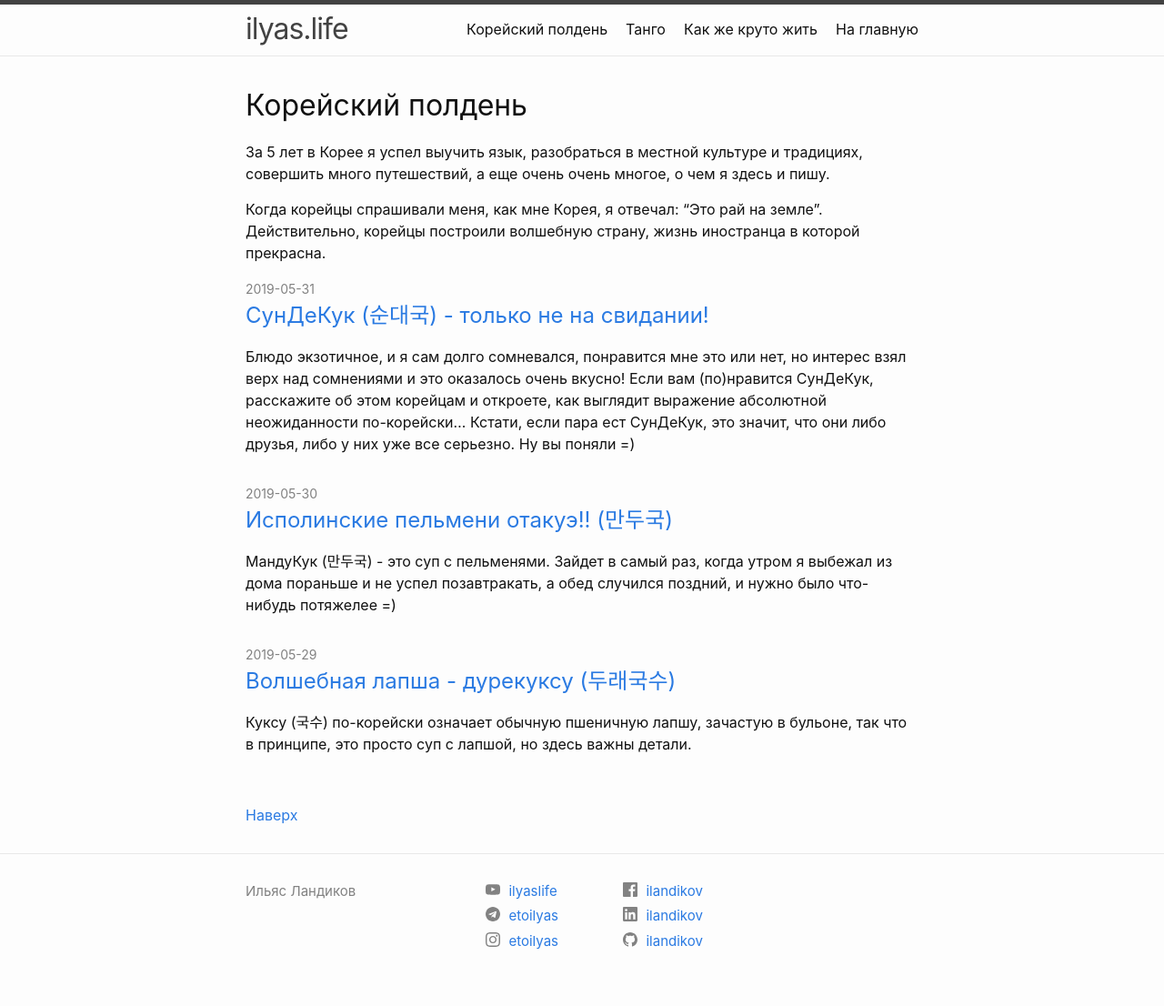
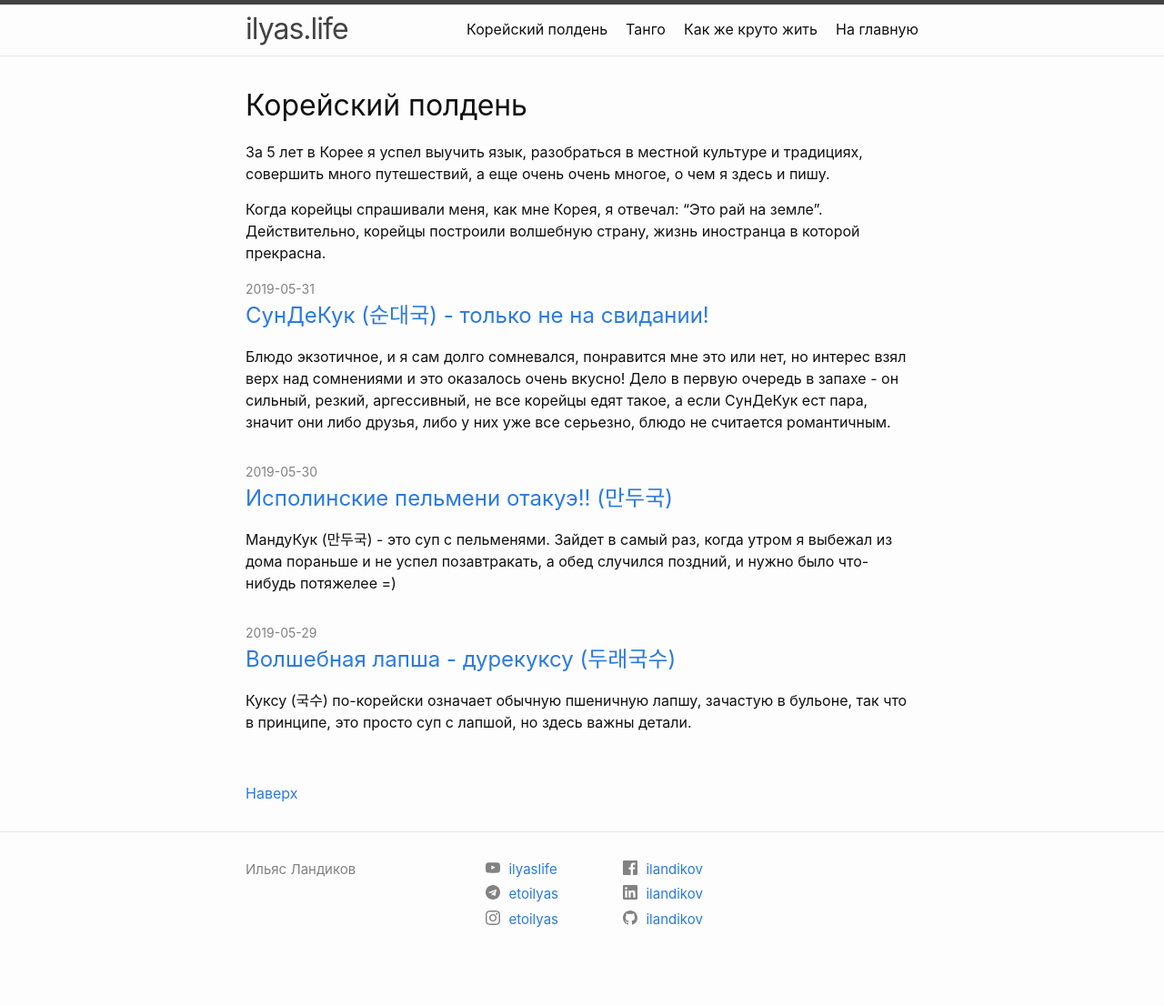
Before and after one commit to ilandikov/ilandikov.github.io, a Jekyll site: the page built from korea/index.markdown, in a window 1280 px wide. Shown: the whole page at 91% size. Built offline with Jekyll 4.4.1, drawn with Linux system fonts in a browser that asks for light colours; after the commit the page ends 1082 px from its top, so only the background shows below that.

Commit message:
Update post

```diff
--- a/korea/_posts/2019-05-31-sunde-kuk.markdown
+++ b/korea/_posts/2019-05-31-sunde-kuk.markdown
@@ -5,7 +5,7 @@ date:   2019-05-31
 category: korea
 ---
 
-Блюдо экзотичное, и я сам долго сомневался, понравится мне это или нет, но интерес взял верх над сомнениями и это оказалось очень вкусно! Если вам (по)нравится СунДеКук, расскажите об этом корейцам и откроете, как выглядит выражение абсолютной неожиданности по-корейски… Кстати, если пара ест СунДеКук, это значит, что они либо друзья, либо у них уже все серьезно. Ну вы поняли =)<!--more-->
+Блюдо экзотичное, и я сам долго сомневался, понравится мне это или нет, но интерес взял верх над сомнениями и это оказалось очень вкусно! Дело в первую очередь в запахе - он сильный, резкий, аргессивный, не все корейцы едят такое, а если СунДеКук ест пара, значит они либо друзья, либо у них уже все серьезно, блюдо не считается романтичным.<!--more-->
 
 ![](/korea/images/IMG_9725.jpg)
 
```
Also changed, not shown: other parts of korea/_posts/2019-05-31-sunde-kuk.markdown (+2 -0 lines).
